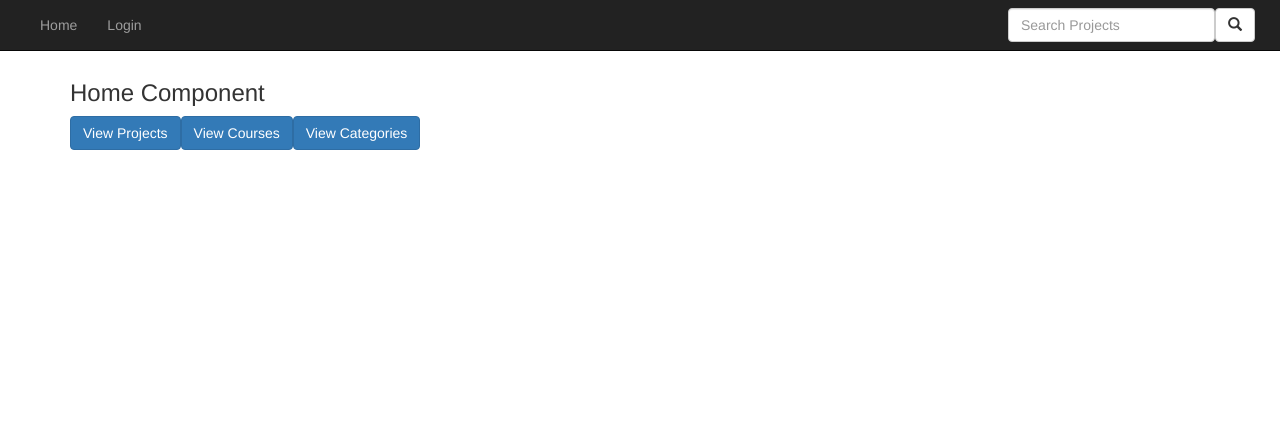
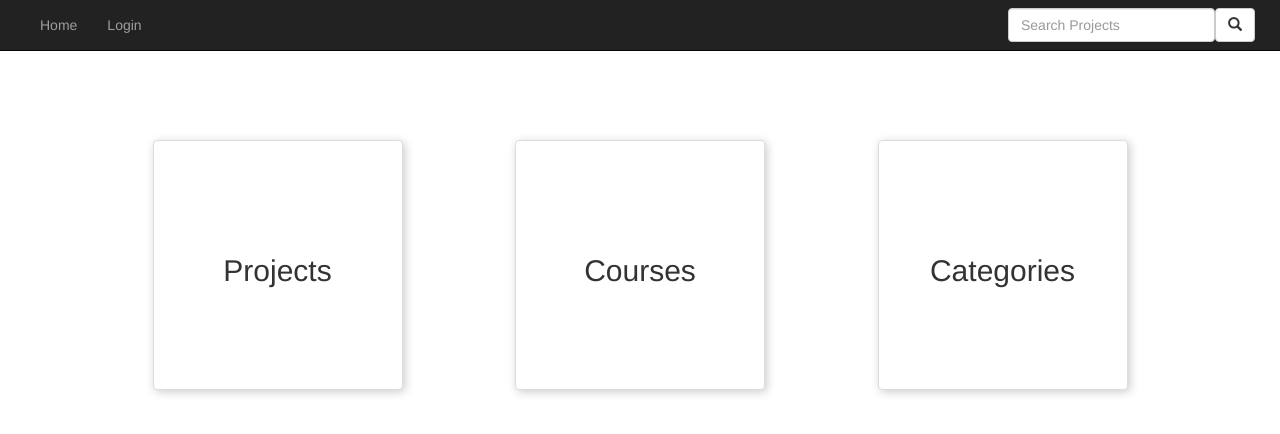
Before and after one commit to johnsonj561/Project-Portfolio, an Angular app: page /home in a window 1280 px wide. Shown: the top 434 px of the page. Built offline with nearby package versions, Linux system fonts and the light colour scheme.

Commit message:
Updated home page menu layout

```diff
--- a/src/app/pages/home/home.component.css
+++ b/src/app/pages/home/home.component.css
@@ -0,0 +1,23 @@
+div.home-menu-container {
+  display: flex;
+  flex-wrap: wrap;
+  justify-content: space-evenly;
+  margin-top: 50px;
+}
+
+div.home-card {
+  width: 250px;
+  height: 250px;
+  position: relative;
+  margin: 30px;
+  box-shadow: 2px 2px 10px #ccc;
+  transition: all 150ms linear;
+  cursor: pointer;
+}
+
+div.panel-body {
+  position: absolute;
+  top: 50%;
+  width: 100%;
+  transform: translateY(-50%);
+}
--- a/src/app/pages/home/home.component.html
+++ b/src/app/pages/home/home.component.html
@@ -1,8 +1,24 @@
 <div class="container">
-  <h3>Home Component</h3>
 
-  <button class="btn btn-primary" routerLink="/project-list">View Projects</button>
-  <button class="btn btn-primary" routerLink="/course-list">View Courses</button>
-  <button class="btn btn-primary" routerLink="/category-list">View Categories</button>
+  <div class="home-menu-container">
+
+    <div class="home-card panel panel-default" (click)="navigate('project-list')">
+      <div class="panel-body text-center">
+        <h2>Projects</h2>
+      </div>
+    </div>
+    <div class="home-card panel panel-default" (click)="navigate('course-list')">
+      <div class="panel-body text-center">
+        <h2>Courses</h2>
+      </div>
+    </div>
+    <div class="home-card panel panel-default" (click)="navigate('category-list')">
+      <div class="panel-body text-center">
+        <h2>Categories</h2>
+      </div>
+    </div>
+
+  </div>
+
 
 </div>
--- a/src/app/pages/home/home.component.ts
+++ b/src/app/pages/home/home.component.ts
@@ -1,4 +1,5 @@
 import { Component, OnInit } from '@angular/core';
+import { Router } from '@angular/router';
 
 @Component({
   selector: 'app-home-page',
@@ -7,10 +8,13 @@ import { Component, OnInit } from '@angular/core';
 })
 export class HomePageComponent implements OnInit {
 
-  constructor() { }
+  constructor(private router: Router) { }
 
-  ngOnInit() {
+  ngOnInit() { }
 
+  private navigate(page): void{
+    this.router.navigate([`/${page}`]);
   }
 
+
 }
```
